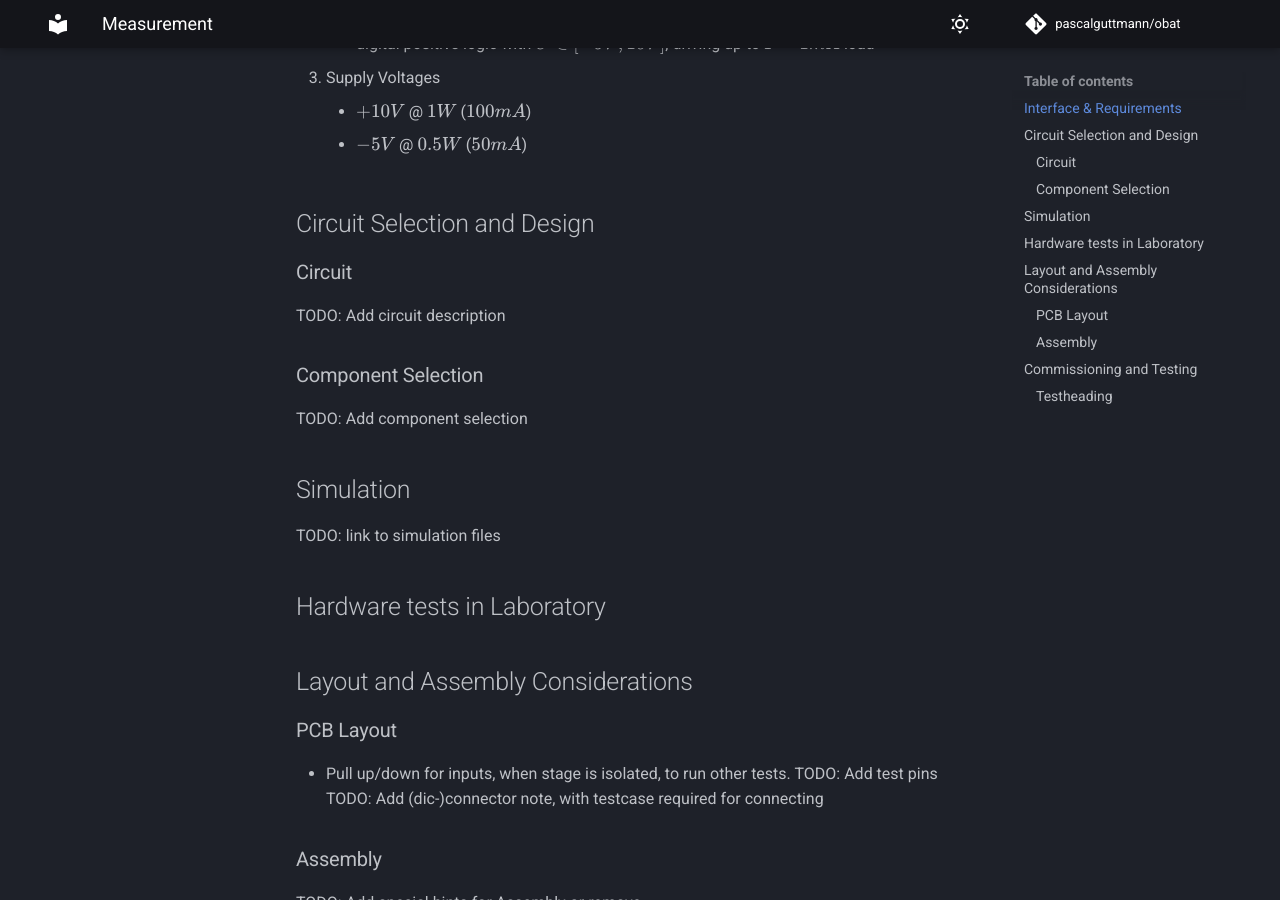
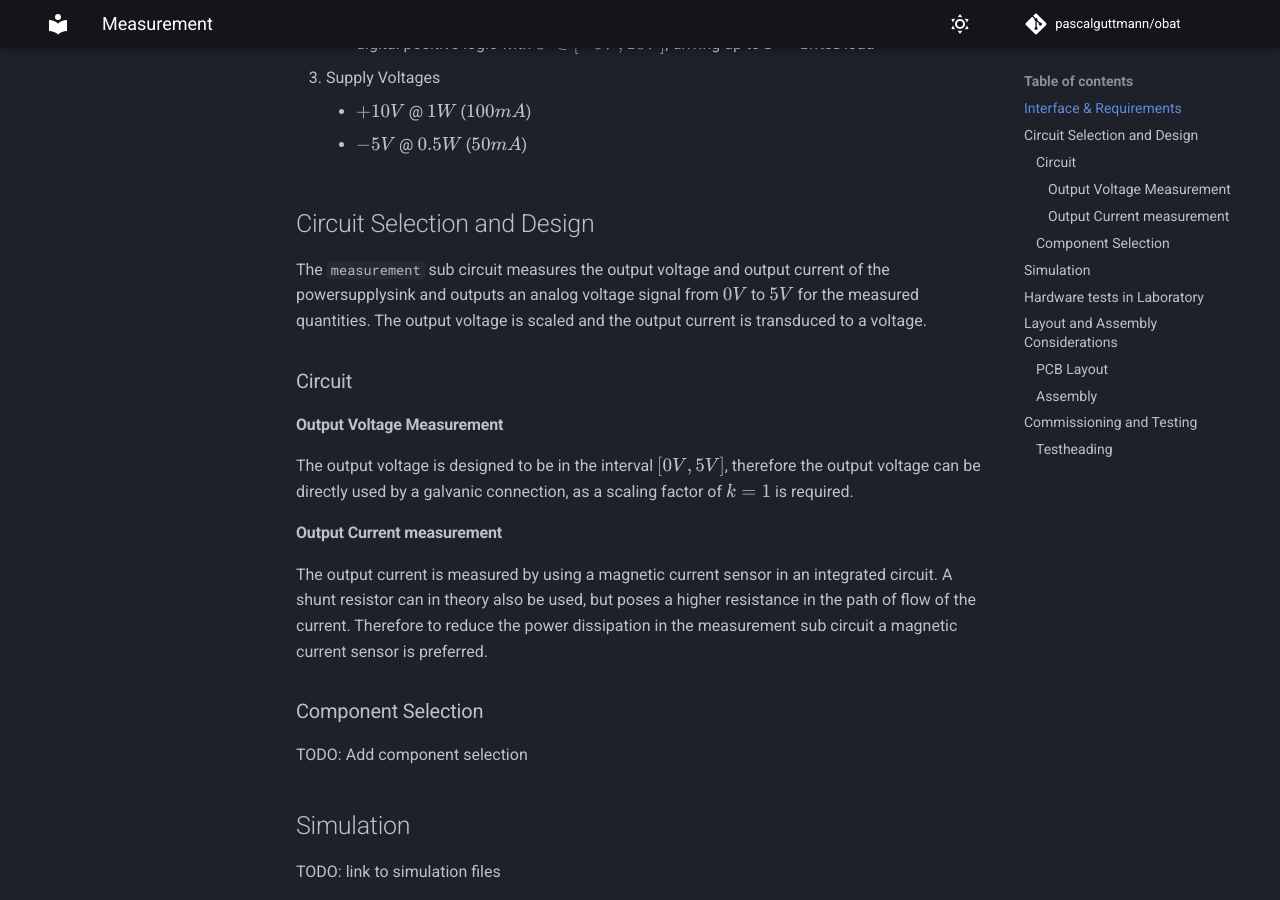
Before and after one commit to pascalguttmann/obat, an MkDocs documentation site: the page built from docs/design/pss/meas/meas.md, in a window 1280 px wide and 900 px high, scrolled down 524 px. Built offline with MkDocs 1.6.1 and Material for MkDocs 9.7.7, drawn with Linux system fonts in a browser that asks for light colours; comment, search, counter and statistics services are not loaded.

Commit message:
add meas circuit description

```diff
--- a/docs/design/pss/meas/meas.md
+++ b/docs/design/pss/meas/meas.md
@@ -22,9 +22,26 @@ TODO: Add Power Consumption
 
 ## Circuit Selection and Design
 
+The `measurement` sub circuit measures the output voltage and output current of
+the powersupplysink and outputs an analog voltage signal from $0V$ to $5V$ for
+the measured quantities.
+The output voltage is scaled and the output current is transduced to a voltage.
+
 ### Circuit
 
-TODO: Add circuit description
+#### Output Voltage Measurement
+
+The output voltage is designed to be in the interval $[0V, 5V]$, therefore the
+output voltage can be directly used by a galvanic connection, as a scaling
+factor of $k = 1$ is required.
+
+#### Output Current measurement
+
+The output current is measured by using a magnetic current sensor in an
+integrated circuit. A shunt resistor can in theory also be used, but poses a
+higher resistance in the path of flow of the current. Therefore to reduce the
+power dissipation in the measurement sub circuit a magnetic current sensor is
+preferred.
 
 ### Component Selection
 
```
